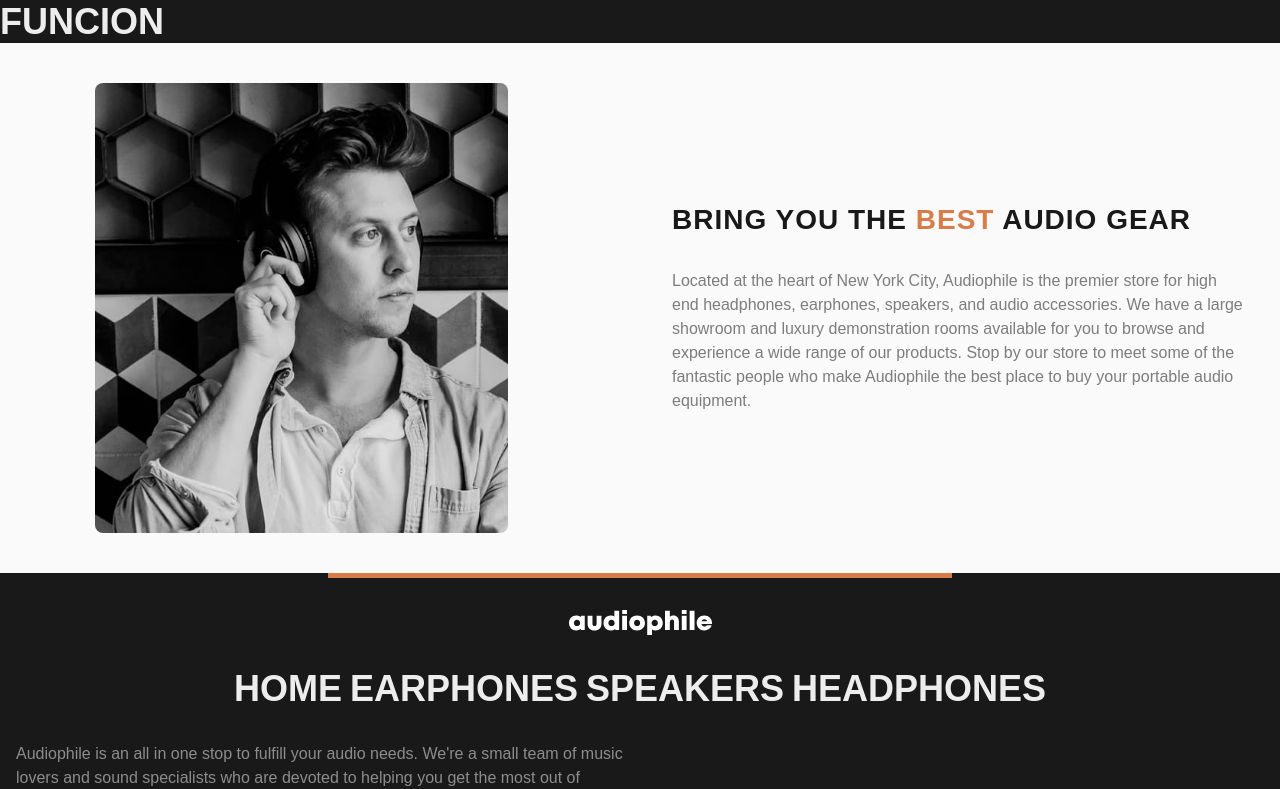
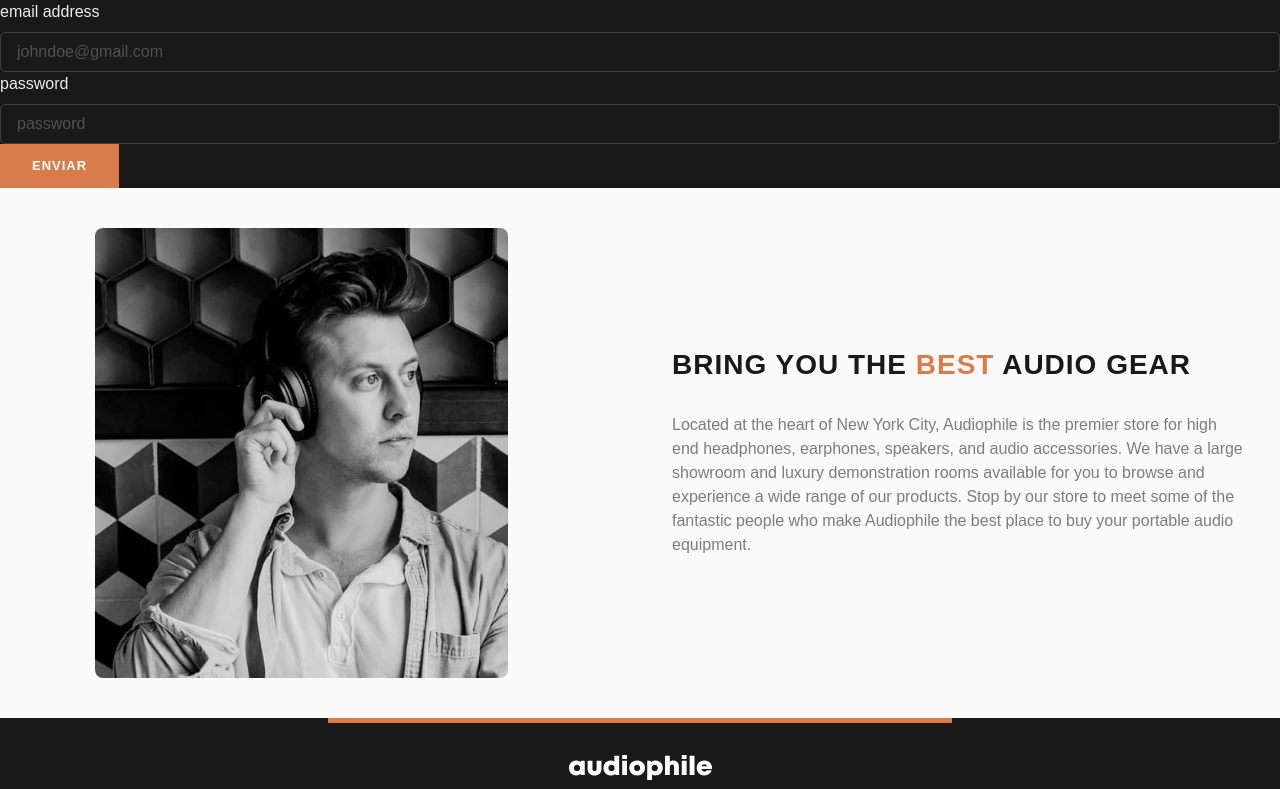
Before and after one commit to Franco-Martin11/Audiophile-ecommerce, a Next.js app: page /checkout in a window 1280 px wide. Shown: the top 789 px of the page. Built offline with nearby package versions, Linux system fonts and the light colour scheme.

Commit message:
add - formik and test functionality

```diff
--- /dev/null
+++ b/components/Checkout/components/FormFields.tsx
@@ -0,0 +1,81 @@
+import {
+  chakra,
+  Box,
+  Button,
+  FormHelperText,
+  Input,
+  FormLabel,
+} from "@chakra-ui/react";
+import { useFormik } from "formik";
+
+type Field = {
+  label: string;
+  name: string;
+  type: string;
+  value: string;
+  placeholder: string;
+};
+
+const data: Field[] = [
+  {
+    label: "email address",
+    name: "email",
+    type: "email",
+    value: "",
+    placeholder: "johndoe@gmail.com",
+  },
+  {
+    label: "password",
+    name: "password",
+    type: "password",
+    value: "",
+    placeholder: "password",
+  },
+  // Agrega más objetos al array para agregar más campos al formulario
+];
+
+function DynamicForm() {
+  const initialValues: { [key: string]: string } = {}; // define el tipo de la variable initialValues
+  data.forEach((field) => {
+    initialValues[field.name] = "";
+  });
+
+  const handleSubmit = (values: { [key: string]: string }) => {
+    // define el tipo del objeto values
+
+    for (const field in values) {
+      if (!values[field]) {
+        console.log(`Field ${field} is empty`);
+      }
+    }
+
+    // alert(JSON.stringify(values));
+    // Agrega aquí tu lógica de envío de formulario
+  };
+
+  const formik = useFormik({
+    initialValues,
+    onSubmit: handleSubmit,
+  });
+
+  return (
+    <form onSubmit={formik.handleSubmit}>
+      {data.map((field) => (
+        <Box key={field.name}>
+          <FormLabel>{field.label}</FormLabel>
+          <Input
+            focusBorderColor="orange.400"
+            type={field.type}
+            name={field.name}
+            value={formik.values[field.name]}
+            placeholder={field.placeholder}
+            onChange={formik.handleChange}
+          />
+        </Box>
+      ))}
+      <Button type="submit">Enviar</Button>
+    </form>
+  );
+}
+
+export default DynamicForm;
--- a/package.json
+++ b/package.json
@@ -13,6 +13,7 @@
     "@emotion/react": "^11.10.6",
     "@emotion/styled": "^11.10.6",
     "@reduxjs/toolkit": "^1.9.3",
+    "formik": "^2.2.9",
     "framer-motion": "^10.9.1",
     "next": "13.2.4",
     "react": "18.2.0",
--- /dev/null
+++ b/pages/checkout/index.tsx
@@ -0,0 +1,10 @@
+import FormFields from "@/components/Checkout/components/FormFields";
+import React from "react";
+
+type Props = {};
+
+const Checkout = (props: Props) => {
+  return <FormFields />;
+};
+
+export default Checkout;
```
Also changed, not shown: components/Checkout/CheckoutContainer.tsx (added, +9 -0 lines), 1 other file (tests, documents, lock files or other folders).
